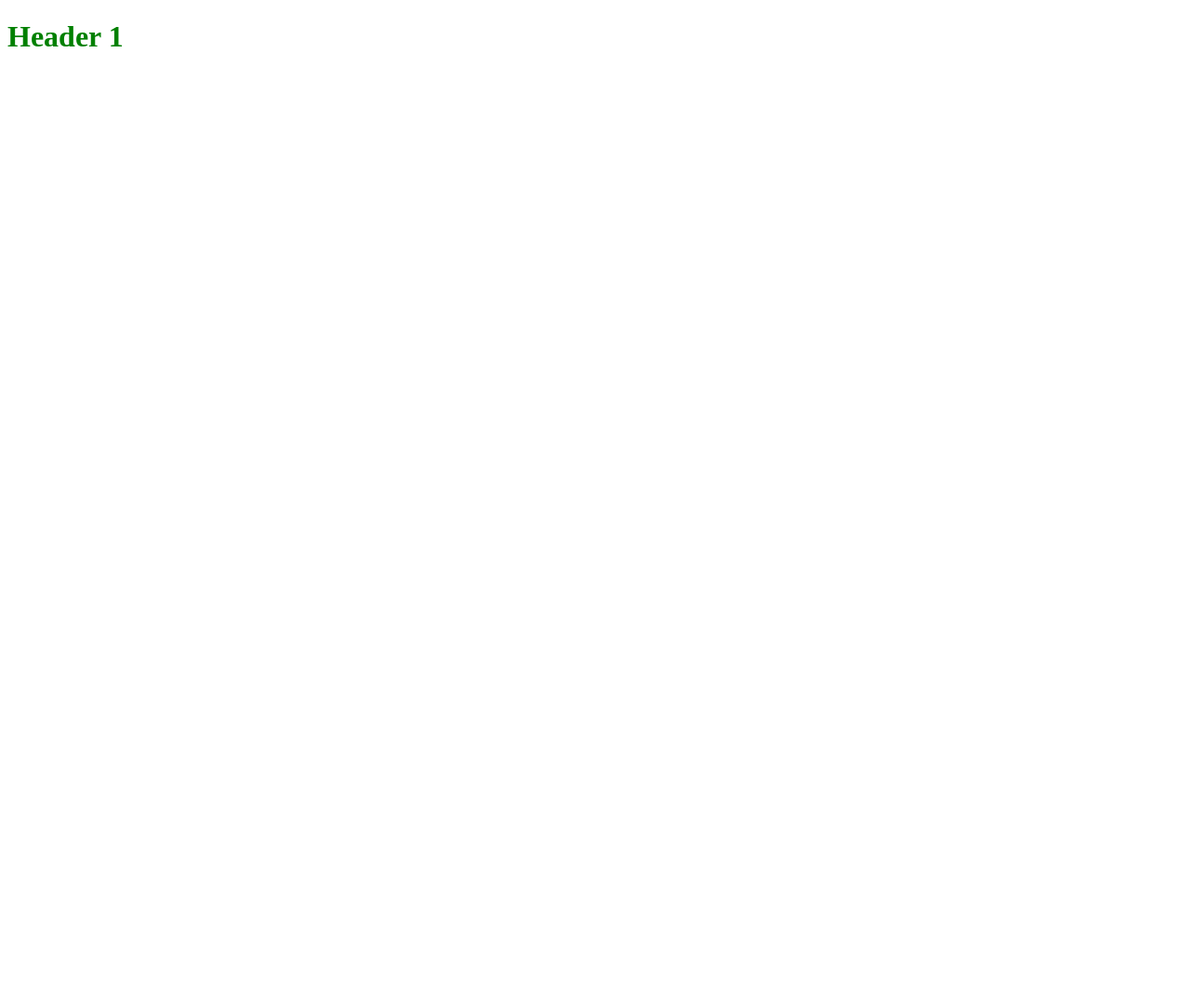
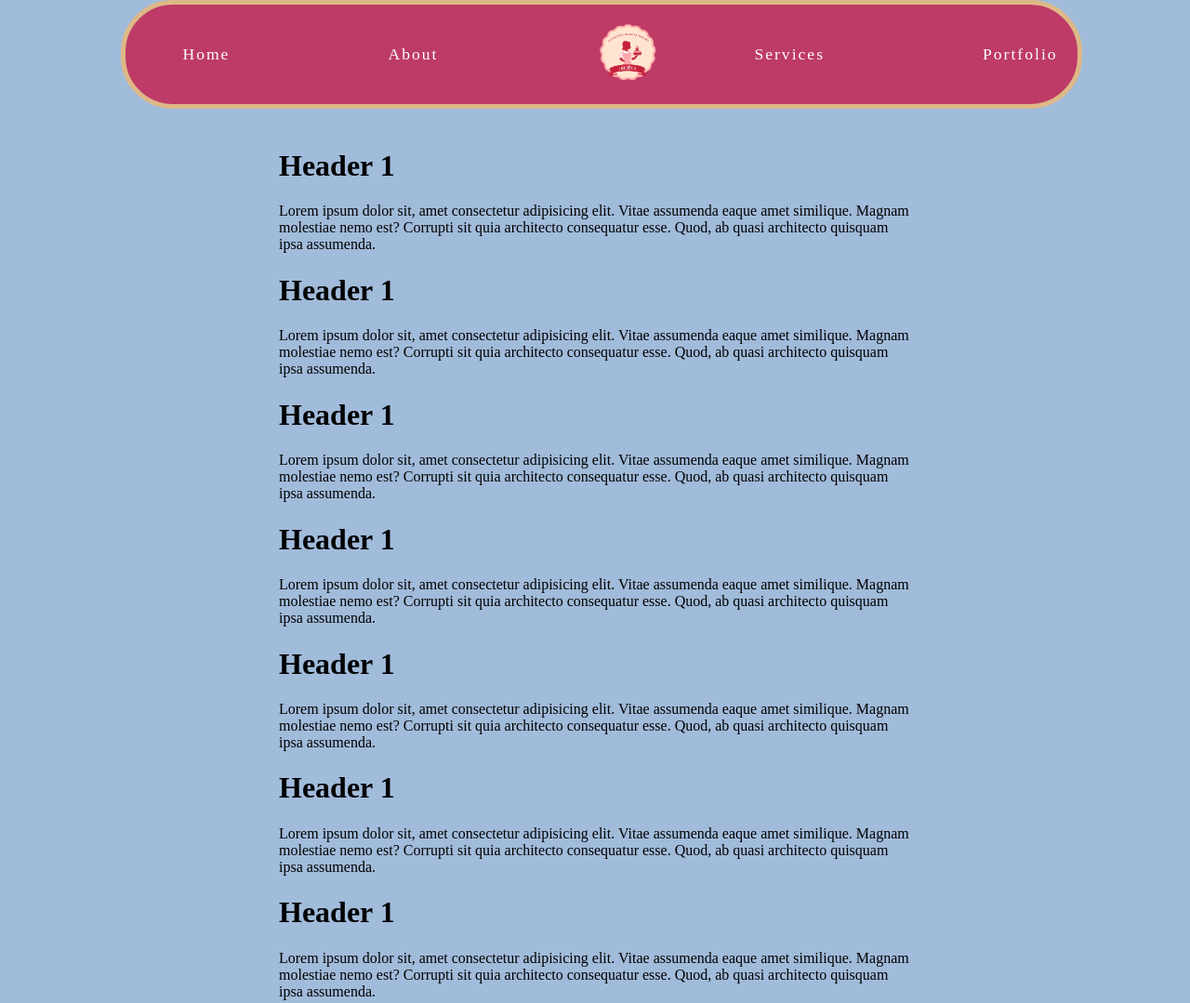
Before and after one commit to raha-the-creator/Lakomka, a plain HTML site: page index.html in a window 1280 px wide. Shown: the top 1079 px of the page at 93% size. Before the commit the page ends 800 px from the top, so only its background shows below. Drawn offline with Linux system fonts and the light colour scheme.

Commit message:
added navbar and footer

```diff
--- a/index.html
+++ b/index.html
@@ -4,9 +4,46 @@
     <link rel="stylesheet" href="styles.css">
 </head>
 <body>
-    <h1>Header 1</h1>
+    <div id="navigation">
+        <ul>
+            <li><a href="#">Home</a></li>
+            <li><a href="#">About</a></li>
+            <li class="logo"><a href="#"><img src="./Images/logo.png" width="40%" height="40%"></a></li>
+			<li><a href="#">Services</a></li>
+			<li><a href="#">Portfolio</a></li>
+        </ul>
+    </div>
+
+    <div class="main">
+        <h1>Header 1</h1>
+        <p>Lorem ipsum dolor sit, amet consectetur adipisicing elit. Vitae assumenda eaque amet similique. Magnam molestiae nemo est? Corrupti sit quia architecto consequatur esse. Quod, ab quasi architecto quisquam ipsa assumenda.</p>
+
+        <h1>Header 1</h1>
+        <p>Lorem ipsum dolor sit, amet consectetur adipisicing elit. Vitae assumenda eaque amet similique. Magnam molestiae nemo est? Corrupti sit quia architecto consequatur esse. Quod, ab quasi architecto quisquam ipsa assumenda.</p>
+
+        <h1>Header 1</h1>
+        <p>Lorem ipsum dolor sit, amet consectetur adipisicing elit. Vitae assumenda eaque amet similique. Magnam molestiae nemo est? Corrupti sit quia architecto consequatur esse. Quod, ab quasi architecto quisquam ipsa assumenda.</p>
+
+        <h1>Header 1</h1>
+        <p>Lorem ipsum dolor sit, amet consectetur adipisicing elit. Vitae assumenda eaque amet similique. Magnam molestiae nemo est? Corrupti sit quia architecto consequatur esse. Quod, ab quasi architecto quisquam ipsa assumenda.</p>
+
+        <h1>Header 1</h1>
+        <p>Lorem ipsum dolor sit, amet consectetur adipisicing elit. Vitae assumenda eaque amet similique. Magnam molestiae nemo est? Corrupti sit quia architecto consequatur esse. Quod, ab quasi architecto quisquam ipsa assumenda.</p>
+
+        <h1>Header 1</h1>
+        <p>Lorem ipsum dolor sit, amet consectetur adipisicing elit. Vitae assumenda eaque amet similique. Magnam molestiae nemo est? Corrupti sit quia architecto consequatur esse. Quod, ab quasi architecto quisquam ipsa assumenda.</p>
+
+        <h1>Header 1</h1>
+        <p>Lorem ipsum dolor sit, amet consectetur adipisicing elit. Vitae assumenda eaque amet similique. Magnam molestiae nemo est? Corrupti sit quia architecto consequatur esse. Quod, ab quasi architecto quisquam ipsa assumenda.</p>
+
+        <h1>Header 1</h1>
+        <p>Lorem ipsum dolor sit, amet consectetur adipisicing elit. Vitae assumenda eaque amet similique. Magnam molestiae nemo est? Corrupti sit quia architecto consequatur esse. Quod, ab quasi architecto quisquam ipsa assumenda.</p>
+    </div>
+
 </body>
+
 <footer>
-
+    <p>Authors: Rakhymzhan Duisek, Zhu Zhao Shen<br>
+    <p>This web-page was created for educational purposes</p>
 </footer>
 </html>
--- a/styles.css
+++ b/styles.css
@@ -1,3 +1,54 @@
-h1 {
-    color: green;
+body {
+    margin: 0;
+    background-color: rgb(161, 187, 218);
 }
+
+footer {
+    text-align: center;
+    padding: 30px;
+    background-color: rgb(189, 59, 102);
+    color: white;
+}
+
+#navigation {
+    position: fixed;
+	top: 0;
+	left: 0;
+	width: 80%;
+	justify-content: space-between;
+	transition: 1.6s;
+    background-color: rgb(189, 59, 102);
+    border-radius: 3.5em;
+    border-color: burlywood;
+    border-style: solid;
+    border-width: 5px;
+    margin-left: 130px;
+}
+
+#navigation ul {
+    position: relative;
+	display: flex;
+	justify-content: center;
+	align-items: center;
+}
+
+#navigation ul li {
+    position: relative;
+	list-style: none;
+}
+
+#navigation ul li a {
+    position: relative;
+	margin: 85px;
+	text-decoration: none;
+	color: #fff;
+	letter-spacing: 2px;
+    font-size: 1.1em;
+
+}
+
+.main {
+    margin-top: 160px;
+    margin-left: 300px;
+    margin-right: 300px;
+}
```
